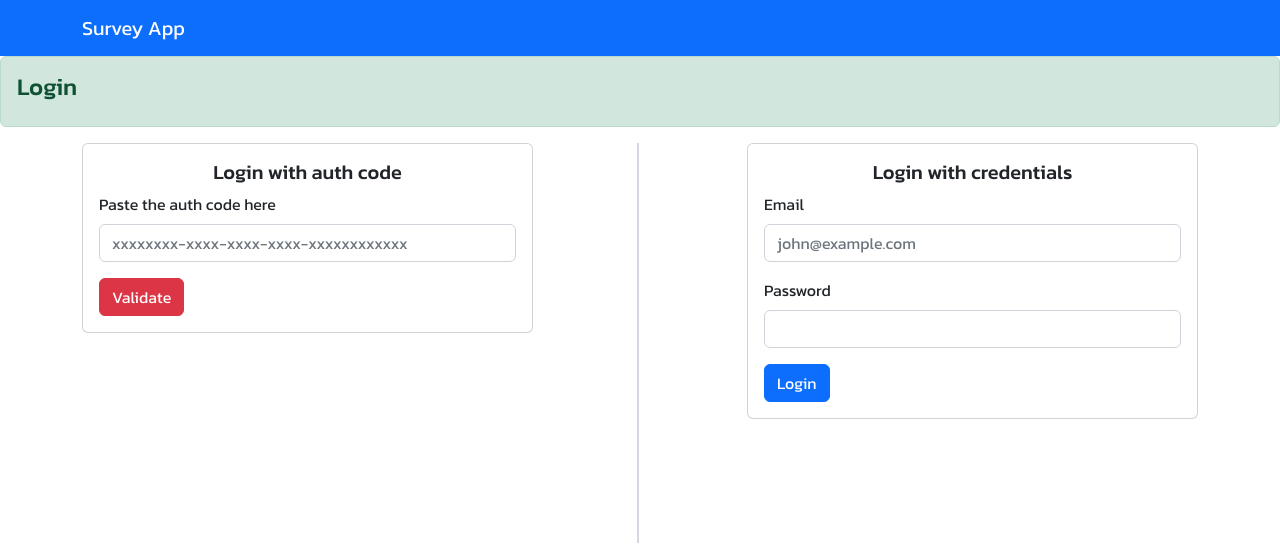
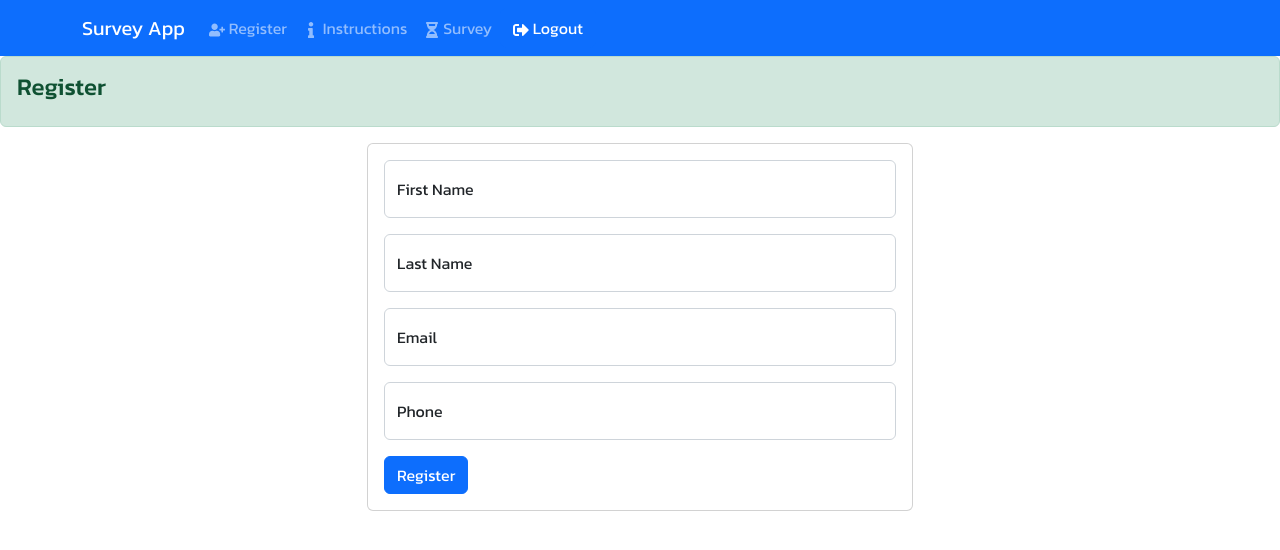
Before and after one commit to hemakas/survey-app, a React (Create React App) app in the folder frontend/: page /Register in a window 1280 px wide. Before the commit this address led to /. Shown: the top 550 px of the page. Built offline with nearby package versions, Linux system fonts and the light colour scheme.

Commit message:
surveyee update completed

```diff
--- a/frontend/src/components/RegisterForm.js
+++ b/frontend/src/components/RegisterForm.js
@@ -1,9 +1,108 @@
-import React from 'react'
+import { useState, useEffect } from 'react'
+import { useSelector, useDispatch } from 'react-redux'
+import { useNavigate } from 'react-router-dom'
+import { toast } from 'react-toastify'
+import { Form, Button, FloatingLabel } from 'react-bootstrap'
+import ReactSpinner from './ReactSpinner'
+import { updateSurveyee, resetSurveyee } from '../features/surveyee/surveyeeSlice'
 
 function RegisterForm() {
+  const navigate = useNavigate()
+  const dispatch = useDispatch()
+
+  const [formData, setFormData] = useState({
+    firstName: '',
+    lastName: '',
+    email: '',
+    phone: ''
+  })
+
+  const { firstName, lastName, email, phone } = formData
+
+  const { surveyee, isLoading, isError, isSuccess, message } = useSelector((state) => state.surveyee)
+
+  useEffect(() => {
+    if (isError) {
+      toast.error(message)
+    }
+
+    if (!surveyee) {
+      navigate('/')
+    }
+
+    if (isSuccess) {
+      toast.success("Information saved successfully")
+      navigate('/Instructions')
+    }
+
+    dispatch(resetSurveyee())
+  }, [surveyee, isError, isSuccess, message, navigate, dispatch])
+
+  const onChange = (e) => {
+    setFormData((prevState) => ({
+      ...prevState,
+      [e.target.name]: e.target.value,
+    }))
+  }
+
+  // form submit
+  const handleSubmit = (e) => {
+    e.preventDefault()
+
+    // form validation rules
+    if (!firstName || firstName === '' && !lastName || lastName === '')
+      toast.error('Please enter either first name or last name')
+    if (!email || email === '')
+      toast.error('Please enter email')
+    else {
+      const userData = {
+        authCode : surveyee.authCode,
+        name : firstName + ' ' + lastName,
+        email,
+        phone
+      }
+
+      // update surveyee
+      dispatch(updateSurveyee(userData))
+    }
+  }
+
+  // show spinner while loading
+  if (isLoading) {
+    return <ReactSpinner />
+  }
+
   return (
-    <div>RegisterForm</div>
+    <>
+      <Form>
+        {/* first name */}
+        <FloatingLabel label="First Name" className='mb-3'>
+          <Form.Control type="text" name="firstName" id="firstName" vaue={firstName} onChange={onChange} required placeholder="John"/>
+        </FloatingLabel>
+
+        {/* last name */}
+        <FloatingLabel label="Last Name" className='mb-3'>
+          <Form.Control type="text" name="lastName" id="lastName" vaue={lastName} onChange={onChange} required placeholder="Doe"/>
+        </FloatingLabel>
+
+        {/* email */}
+        <FloatingLabel label="Email" className='mb-3'>
+          <Form.Control type="email" name="email" id="email" vaue={email} onChange={onChange} required placeholder="john@example.com"/>
+        </FloatingLabel>
+
+        {/* phone */}
+        <FloatingLabel label="Phone" className='mb-3'>
+          <Form.Control type="text" name="phone" id="phone" vaue={phone} onChange={onChange} required placeholder="Your 10 digit phone number"/>
+        </FloatingLabel>
+
+        {/* submit button */}
+        <Form.Group>
+          <Button type='submit' onClick={handleSubmit} variant='primary'>Register</Button>
+        </Form.Group>
+      </Form>
+    </>
   )
+
 }
 
 export default RegisterForm
--- a/frontend/src/features/surveyee/surveyeeService.js
+++ b/frontend/src/features/surveyee/surveyeeService.js
@@ -34,13 +34,7 @@ const createSurveyee = async (surveyeeData, token) => {
 }
 
 // update surveyee
-const updateSurveyee = async (surveyeeData, token) => {
-    const config = {
-      headers: {
-        Authorization: `Bearer ${token}`,
-      },
-    }
-
+const updateSurveyee = async (surveyeeData) => {
   const updateData = {
     name: surveyeeData.name,
     email: surveyeeData.email,
@@ -48,7 +42,7 @@ const updateSurveyee = async (surveyeeData, token) => {
     answers: surveyeeData.answers,
     isComplted: surveyeeData.isComplted,
   }
-    const response = await axios.put(API_URL + surveyeeData.authCode, updateData, config)
+  const response = await axios.put(API_URL + surveyeeData.authCode, updateData)
   return response.data
 }
 
--- a/frontend/src/features/surveyee/surveyeeSlice.js
+++ b/frontend/src/features/surveyee/surveyeeSlice.js
@@ -1,11 +1,11 @@
 import { createSlice, createAsyncThunk } from '@reduxjs/toolkit'
 import surveyeeService from './surveyeeService'
 
-// Get user from localStorage
-const surveyee = JSON.parse(localStorage.getItem('surveyee'))
+// Get surveyee from localStorage
+// const surveyee = JSON.parse(localStorage.getItem('surveyee'))
 
 const initialState = {
-  surveyee: surveyee ? surveyee : null,
+  surveyee: {},
   surveyees: [],
   isError: false,
   isSuccess: false,
@@ -63,8 +63,7 @@ export const createSurveyee = createAsyncThunk('surveyees/create', async (survey
 // update surveyee
 export const updateSurveyee = createAsyncThunk('surveyees/updateSurveyee', async (surveyeeData, thunkAPI) => {
   try {
-      const token = thunkAPI.getState().auth.user.token
-      return await surveyeeService.updateSurveyee(surveyeeData, token)
+    return await surveyeeService.updateSurveyee(surveyeeData)
   } catch (error) {
     const message =
       (error.response &&
--- a/frontend/src/pages/Responses.jsx
+++ b/frontend/src/pages/Responses.jsx
@@ -2,6 +2,7 @@ import React from 'react'
 import { useEffect } from 'react'
 import { useSelector, useDispatch } from 'react-redux'
 import { useNavigate } from 'react-router-dom'
+import { toast } from 'react-toastify'
 import { Alert, Container, Table } from 'react-bootstrap'
 import { getSurveyees, resetSurveyee } from '../features/surveyee/surveyeeSlice'
 import ReactSpinner from '../components/ReactSpinner'
@@ -16,7 +17,7 @@ function Responses() {
 
   useEffect(() => {
     if (isError) {
-      console.log(message)
+      toast.error(message)
     }
 
     if (!user) {
```
Also changed, not shown: 2 other files (tests, documents, lock files or other folders). Lines whose indentation alone changed are shown as unchanged.
